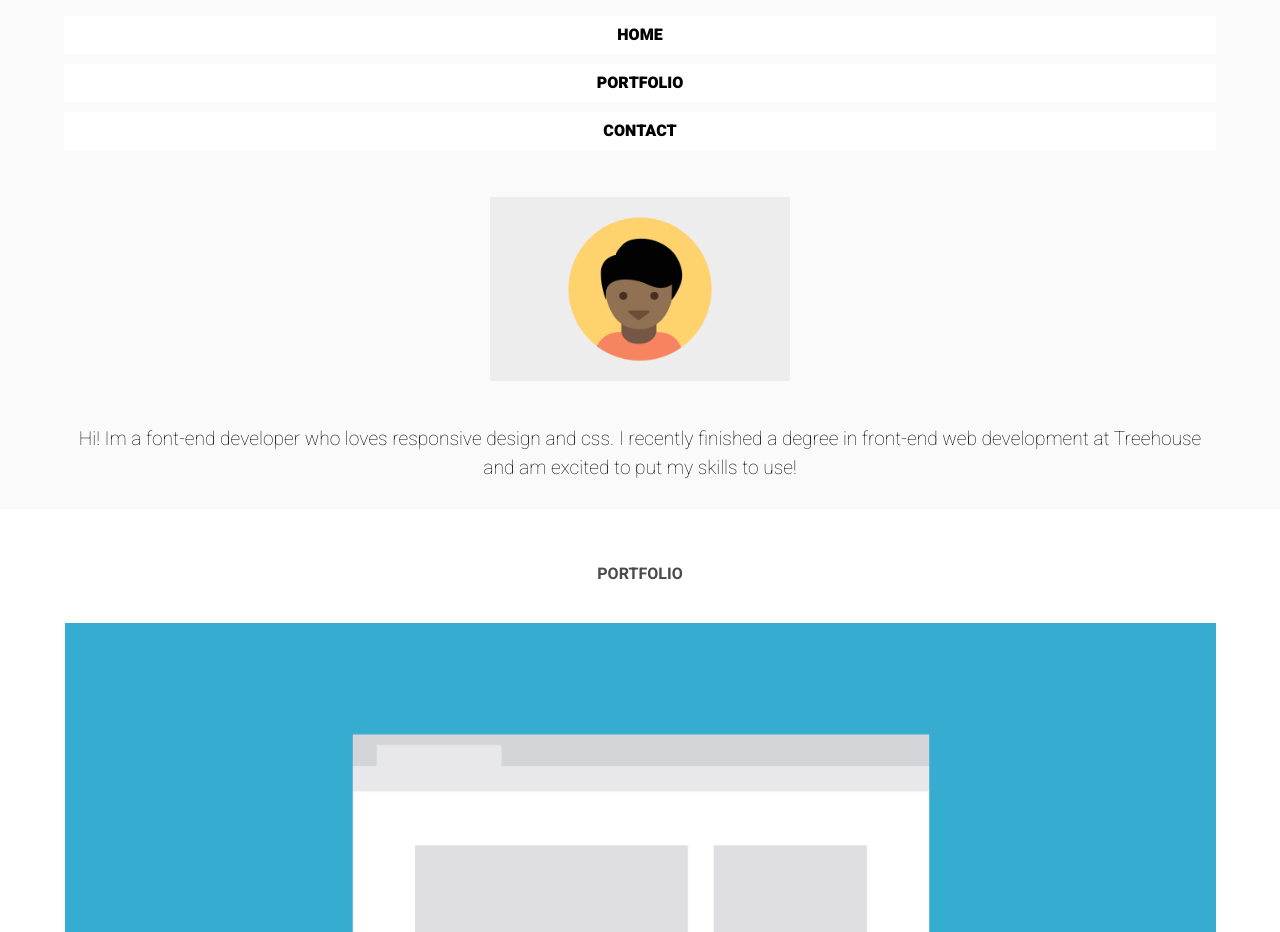
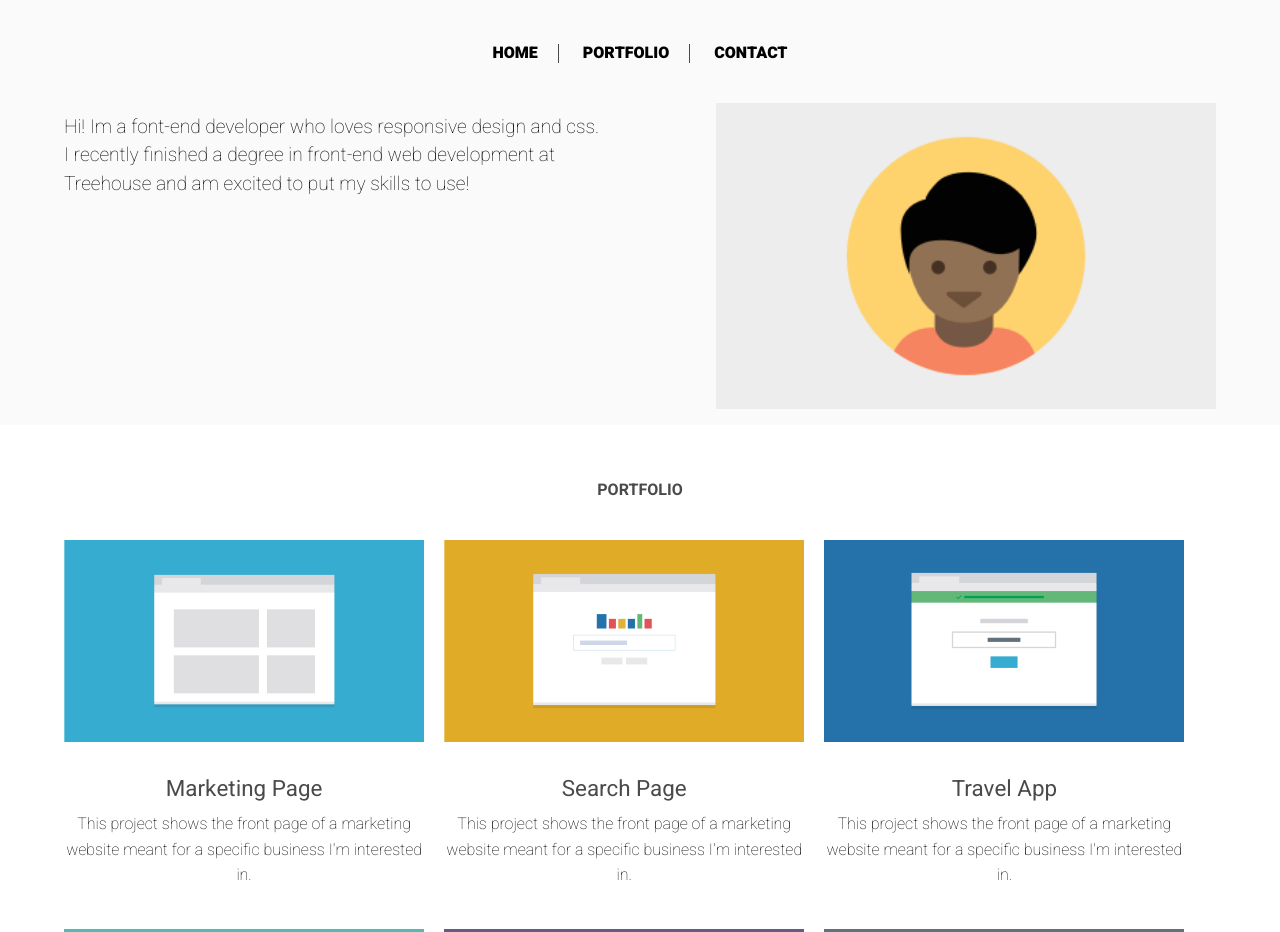
Before and after one commit to rubenluisb/Techdegree-Project-2, a plain HTML site: page index.html in a window 1280 px wide. Shown: the part 80-1012 px from the top of the page. Drawn offline with Linux system fonts and the light colour scheme.

Commit message:
Added responsive functionality for tablets and desktop

```diff
--- a/css/styles.css
+++ b/css/styles.css
@@ -1,4 +1,8 @@
 /* Web Fonts---------------------*/
+
+* {
+	box-sizing: border-box;
+}
 
 body {
   font-family: 'Heebo', sans-serif;
@@ -44,7 +48,7 @@ h3 {
 p {
   margin-top: 10px;
   margin-bottom: 0;
-  padding-bottom: 50px;
+  padding-bottom: 70px;
   line-height: 1.6em;
   font-size: 1em;
   font-weight: 100;
@@ -117,7 +121,7 @@ strong {
 }
 
 .container p {
-  padding-bottom: 10px;
+  padding-bottom: 40px;
 }
 
 .contact-info {
@@ -134,6 +138,82 @@ strong {
   float: left;
 }
 
+.thumb h2 {
+  margin-top: 30px;
+}
+
+
+
+
+/* =================================
+  Media Queries
+==================================== */
+
+@media (min-width: 768px) {
+
+  .main-nav {
+    margin: 40px 0;
+
+  }
+  .main-nav li a {
+  padding: 0;
+
+  }
+
+  .thumb {
+    width: 50%;
+    float: left;
+    padding-right: 20px;
+  }
+
+
+  .top-image {
+    float: right;
+    margin: 0;
+    width: 50%;
+    max-width: 500px;
+  }
+
+  .special-text {
+    text-align: left;
+    float: left;
+    width: 50%;
+    padding-right: 40px;
+  }
+
+  .main-nav li {
+    display: inline-block;
+    background-color: inherit;
+    padding: 0 20px;
+
+  }
+
+  .portfolio,
+  .home {
+    border-right: solid 1px #4a4a4a;
+
+  }
+
+
+
+
+}
+
+
+
+
+@media (min-width: 1024px) {
+
+  .thumb {
+    width: 33%;
+    float: left;
+    padding-right: 20px;
+  }
+}
+
+
+
+
 
 	/* ---- Float clearfix ---- */
 
--- a/index.html
+++ b/index.html
@@ -9,11 +9,11 @@
   </head>
   <body>
     <header class="main-header">
-        <div class="container">
+        <div class="container clearfix">
         <h1 class="name">Student Name</h1>
         <ul class="main-nav">
-          <li><a href="#">Home</a></li>
-          <li><a href="#">Portfolio</a></li>
+          <li class="home"><a href="#">Home</a></li>
+          <li class="portfolio"><a href="#">Portfolio</a></li>
           <li><a href="#">Contact</a></li>
         </ul>
         <img src="images/responsive-layout-profile.png" class="top-image" alt="profile image">
@@ -24,38 +24,56 @@
 
     </header>
     <main>
-      <div class="container">
+      <div class="container clearfix">
         <h3>Portfolio</h3>
+        <div class="thumb">
           <img src="images/portfolio-1.png" class="portfolio-images" alt="image of portfolio">
           <h2>Marketing Page</h2>
           <p>This project shows the front page of a marketing website meant for
             a specific business I'm interested in.
           </p>
+        </div>
+
+        <div class="thumb">
           <img src="images/portfolio-2.png" class="portfolio-images" alt="image of portfolio">
           <h2>Search Page</h2>
           <p>This project shows the front page of a marketing website meant for
             a specific business I'm interested in.
           </p>
+        </div>
+
+        <div class="thumb">
           <img src="images/portfolio-3.png" class="portfolio-images" alt="image of search page">
           <h2>Travel App</h2>
           <p>This project shows the front page of a marketing website meant for
             a specific business I'm interested in.
           </p>
+        </div>
+
+        <div class="thumb">
           <img src="images/portfolio-4.png" class="portfolio-images" alt="image of portfolio">
           <h2>Map of Favorite Sports</h2>
           <p>This project shows the front page of a marketing website meant for
             a specific business I'm interested in.
           </p>
+        </div>
+
+        <div class="thumb">
           <img src="images/portfolio-5.png" class="portfolio-images" alt="image of portfolio">
           <h2>Photo Gallery</h2>
           <p>This project shows the front page of a marketing website meant for
             a specific business I'm interested in.
           </p>
+        </div>
+
+        <div class="thumb">
           <img src="images/portfolio-6.png" class="portfolio-images" alt="image of portfolio">
           <h2>Calculator</h2>
           <p>This project shows the front page of a marketing website meant for
             a specific business I'm interested in.
           </p>
+        </div>
+
       </div>
     </main>
   <footer class="contact">
```
Lines whose indentation alone changed are shown as unchanged.
